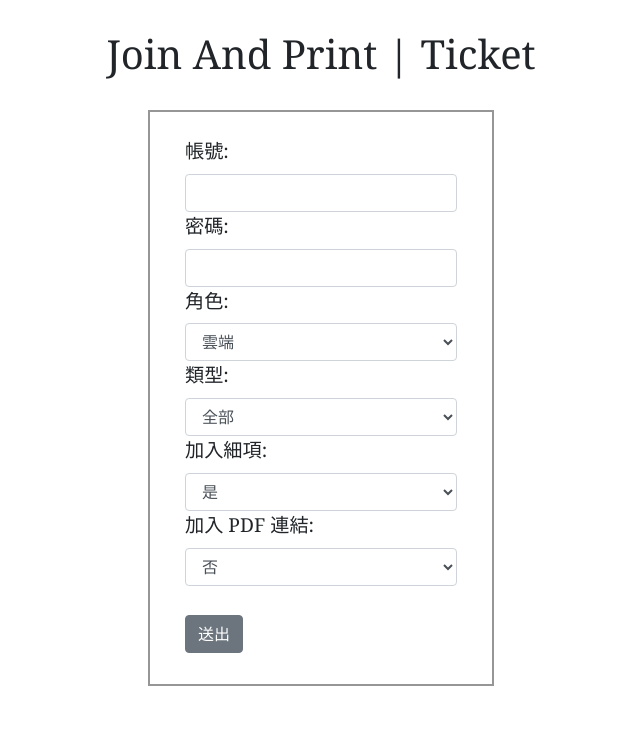
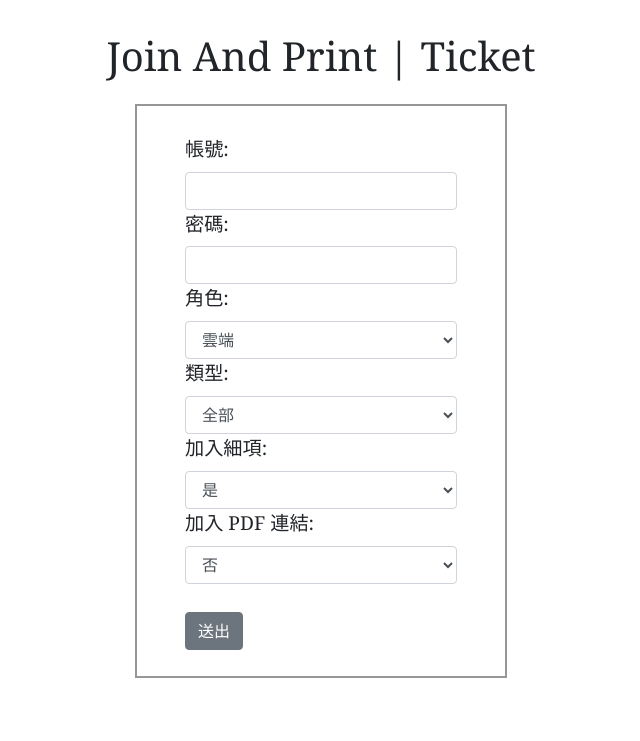
Before and after one commit to j3ygithub/rj3y, a Django app: page /ticket/ in a window 1280 px wide. Shown: the top 741 px of the page, without its empty margins (319-959 px from the left). Run offline with Django 3.2, Linux system fonts and the light colour scheme; some libraries are stand-ins or nearby versions.

Commit message:
update bootstrap things

```diff
--- a/rj3y/ticket/templates/ticket/index.html
+++ b/rj3y/ticket/templates/ticket/index.html
@@ -10,19 +10,19 @@
 </head>
 
 <body>
-    <div class="container-fluid" style="padding: 30px;font-family: Georgia, 'Times New Roman', Times, serif;">
-        <div class="row justify-content-md-center">
+    <div class="container-fluid"
+        style="padding-top: 2em; padding-bottom: 2em; padding-left: 4em; padding-right: 4em; font-family: Georgia, 'Times New Roman', Times, serif;">
+        <div class="row justify-content-center" style="padding-bottom: 1em;">
             <h1>Join And Print | Ticket</h1>
         </div>
-        <br>
-        <div class="row justify-content-md-center" style="font-size: larger;">
-            <div class="col"></div>
-            <div class="col-md-auto"
-                style="border-width:2px; border-style:solid; border-color:rgb(150, 150, 150); padding-left:35px; padding-right:35px; padding-top:25px; padding-bottom:15px;">
+        <div class="row justify-content-center" style="font-size: larger;">
+            <div class="col-auto"
+                style="border-width:2px; border-style:solid; border-color:rgb(150, 150, 150); padding-left:2.5em; padding-right:2.5em; padding-top:1.5em; padding-bottom:0.5em;">
                 <form action="" method="post">{% csrf_token %}
-                    <div class="form-group" style="text-align: left;">
+                    <div class="form-group">
                         <label for="account">帳號:</label>
-                        <input type="text" id="account" class="form-control" name="account" value="{{ query_param_cookie.account }}">
+                        <input type="text" id="account" class="form-control" name="account"
+                            value="{{ query_param_cookie.account }}">
                         <label for="password">密碼:</label>
                         <input type="password" id="password" class="form-control" name="password"
                             value="{{ query_param_cookie.password }}">
@@ -53,28 +53,27 @@
                         <br>
                         <button type="submit" class="btn btn-secondary">送出</button>
                     </div>
-
                 </form>
             </div>
-            <div class="col"></div>
         </div>
+        <div class="row justify-content-center" style="padding-top: 2em">
+            {% if message %}
             <br>
-        <div class="row justify-content-md-center">
-        {% if message %}
             <h4>{{ message }}</h4>
             {% endif %}
         </div>
-
         {% if result %}
         {% for key, value in result.items %}
-                <br>
+        <div class="row justify-content-start" style="padding-top: 2em;">
             <h2>{{ key }}</h2>
+        </div>
+        <div class="row justify-content-start">
             {{ value|safe }}
+        </div>
         {% endfor %}
         {% endif %}
 
     </div>
-
     <script src="https://code.jquery.com/jquery-3.4.1.slim.min.js"
         integrity="sha384-J6qa4849blE2+poT4WnyKhv5vZF5SrPo0iEjwBvKU7imGFAV0wwj1yYfoRSJoZ+n"
         crossorigin="anonymous"></script>
--- a/rj3y/ticket/views.py
+++ b/rj3y/ticket/views.py
@@ -24,7 +24,7 @@ def index(request):
             ticket_type = request.POST.get('ticket_type')
             add_file_url = (request.POST.get('add_file_url') == 'true')
             join_ticket_detail = (request.POST.get('join_ticket_detail') == 'true')
-            message_if_no_data_in_table = '<p>Oops, no data to show here.</p>'
+            message_if_no_data_in_table = '<h6>Oops, no data to show here.</h6>'
             if character == 'self':
                 character_id = account
             elif character == 'cloud':
```
Lines whose indentation alone changed are shown as unchanged.
